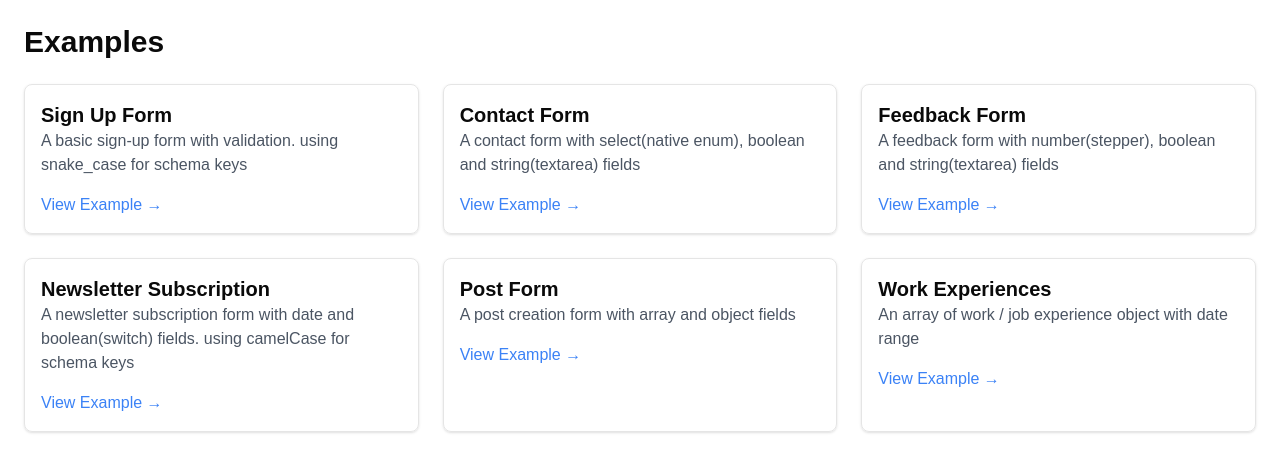
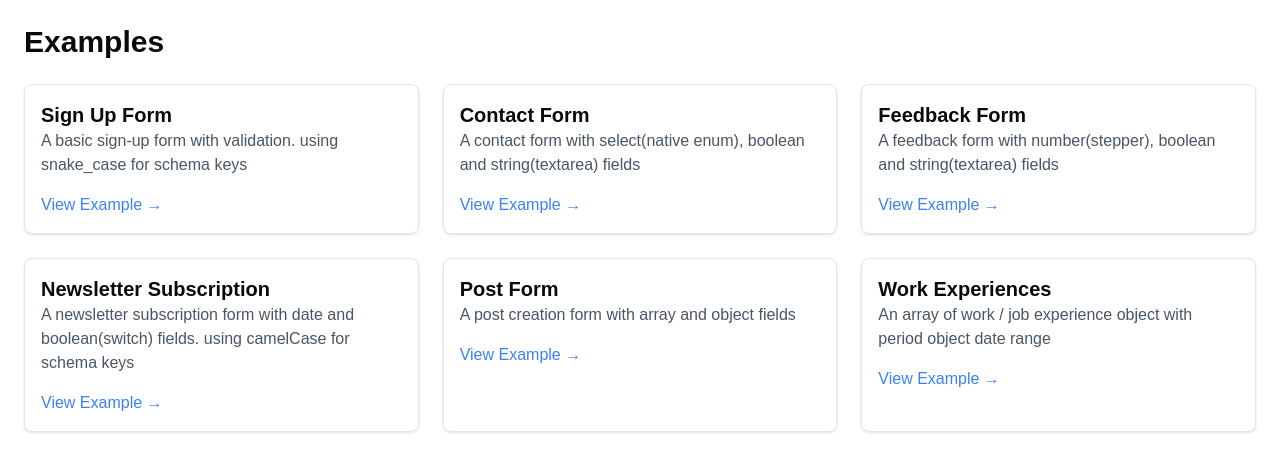
Before and after one commit to mnm89/zform, a Next.js app: page /examples in a window 1280 px wide. Shown: the top 472 px of the page. Built offline with nearby package versions, Linux system fonts and the light colour scheme.

Commit message:
adjust work experience design and description

```diff
--- a/app/examples/page.tsx
+++ b/app/examples/page.tsx
@@ -33,7 +33,8 @@ const examples = [
   {
     name: "Work Experiences",
     path: "/examples/work-experiences",
-    description: "An array of work / job experience object with date range",
+    description:
+      "An array of work / job experience object with period object date range",
   },
 ];
 
--- a/examples/work-experiences.tsx
+++ b/examples/work-experiences.tsx
@@ -31,7 +31,7 @@ const config: Config<typeof WorkExperiencesFormSchema> = {
     className: "w-full flex-col gap-2 flex",
     itemClassName: "border rounded-md",
     role: {
-      className: "grid grid-cols-2 gap-2",
+      className: "grid grid-cols-2 gap-2 border-b",
     },
     period: {
       typeOverride: "range",
```
